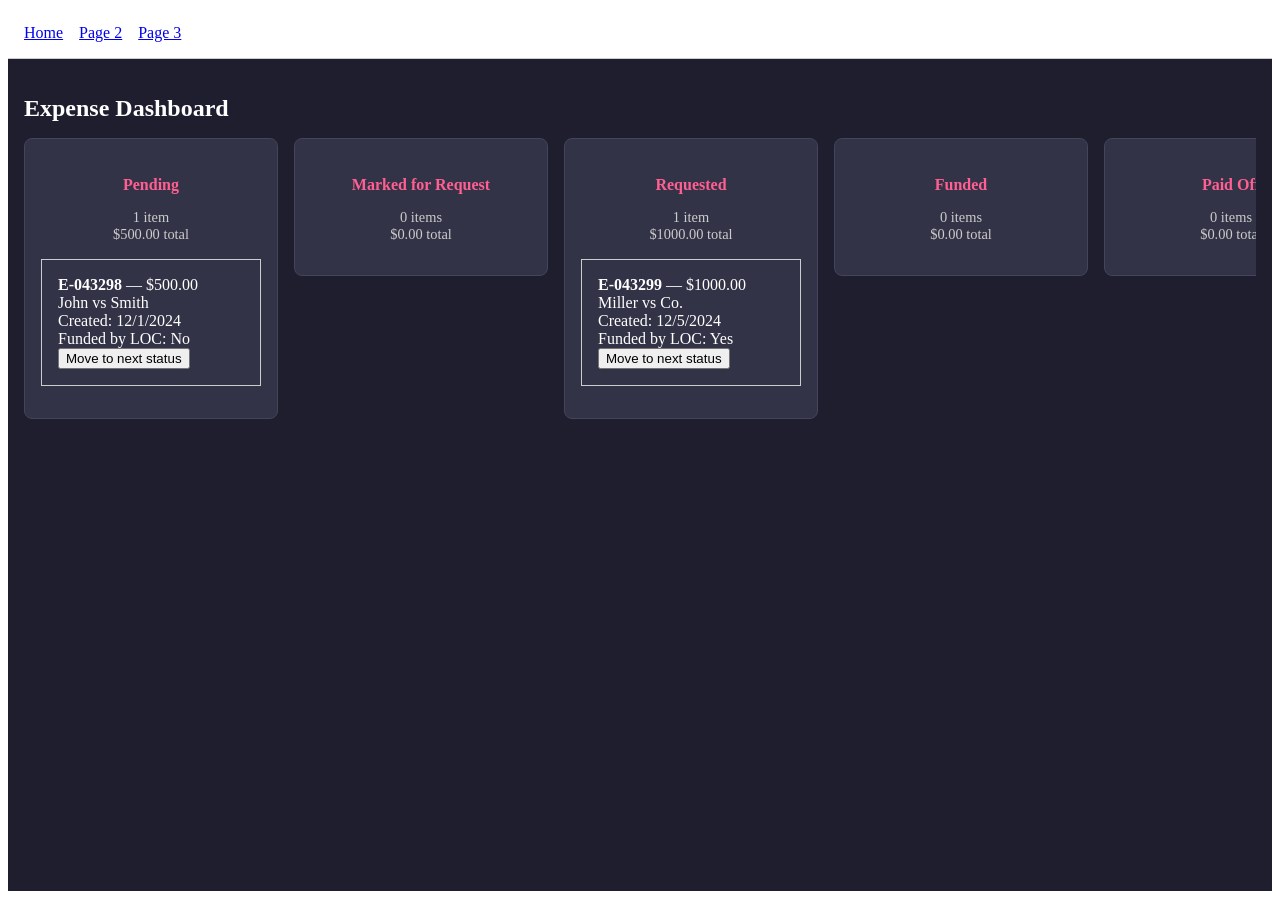
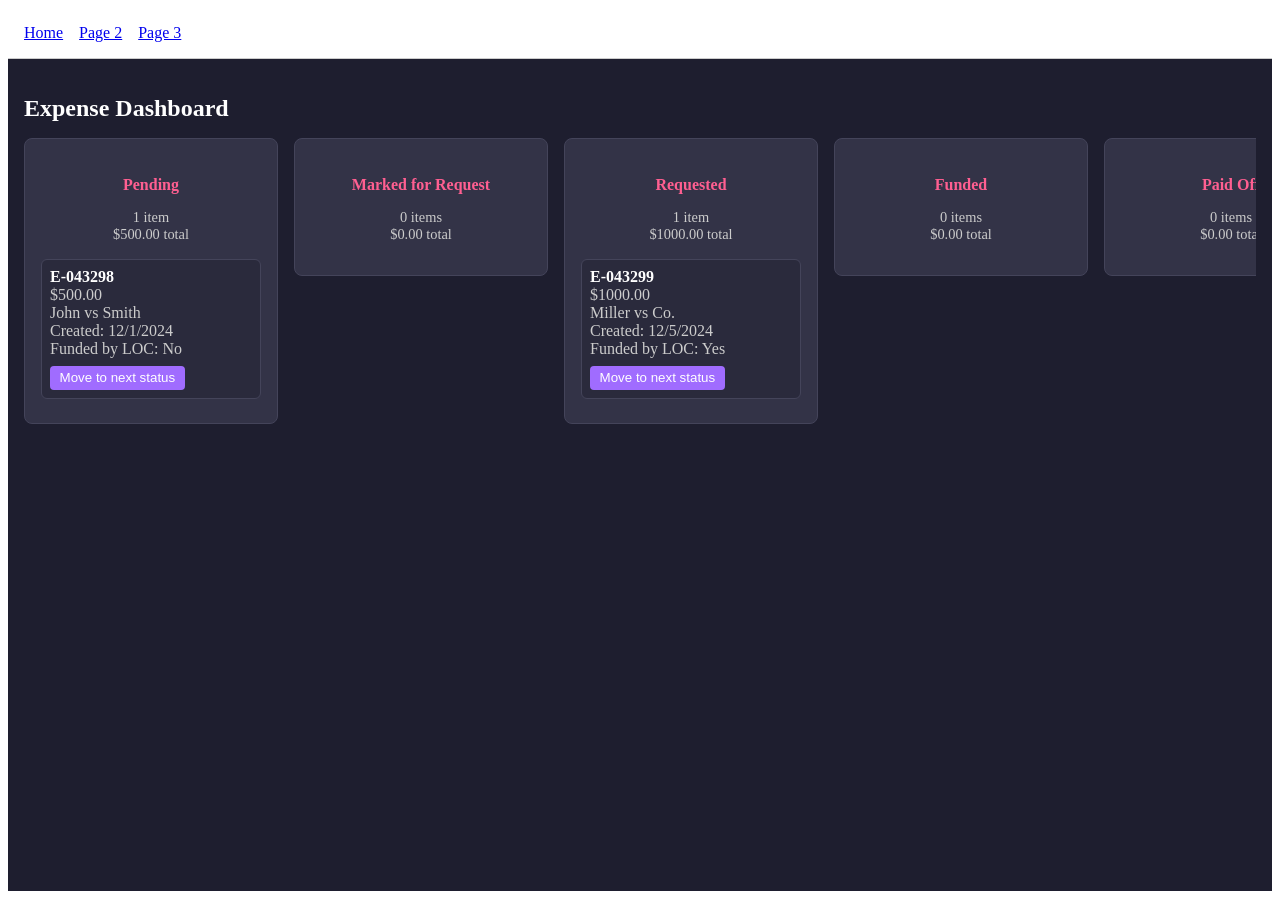
Before and after one commit to edcres/law-expense-lending, a React (Create React App) app in the folder client/: page / in a window 1280 px wide. Built offline with nearby package versions, Linux system fonts and the light colour scheme.

Commit message:
Applied a style to the expense card.

```diff
--- a/client/src/components/ExpenseCard.js
+++ b/client/src/components/ExpenseCard.js
@@ -1,13 +1,35 @@
-import React from 'react';
+import colors from '../styles/theme';
 
 export default function ExpenseCard({ expense, onAdvance }) {
   return (
-    <div style={{ border: '1px solid #ccc', padding: '1rem', marginBottom: '1rem' }}>
-      <strong>{expense.name}</strong> — ${expense.amount.toFixed(2)}
-      <div>{expense.matter_display_name}</div>
-      <div>Created: {new Date(expense.created_at).toLocaleDateString()}</div>
-      <div>Funded by LOC: {expense.funded_by_loc ? "Yes" : "No"}</div>
-      <button onClick={() => onAdvance(expense.id)}>Move to next status</button>
+    <div style={{
+      backgroundColor: colors.surface,
+      border: `1px solid ${colors.border}`,
+      borderRadius: '6px',
+      margin: '0.5rem 0',
+      padding: '0.5rem'
+    }}>
+      <strong style={{ color: colors.textPrimary }}>{expense.name}</strong>
+      <div style={{ color: colors.textSecondary }}>
+        ${expense.amount.toFixed(2)}<br />
+        {expense.matter_display_name}<br />
+        Created: {new Date(expense.created_at).toLocaleDateString()}<br />
+        Funded by LOC: {expense.funded_by_loc ? "Yes" : "No"}
+      </div>
+      <button
+        onClick={() => onAdvance(expense.id)}
+        style={{
+          marginTop: '0.5rem',
+          backgroundColor: colors.primary,
+          border: 'none',
+          color: '#fff',
+          padding: '0.3rem 0.6rem',
+          borderRadius: '4px',
+          cursor: 'pointer'
+        }}
+      >
+        Move to next status
+      </button>
     </div>
   );
 }
```
